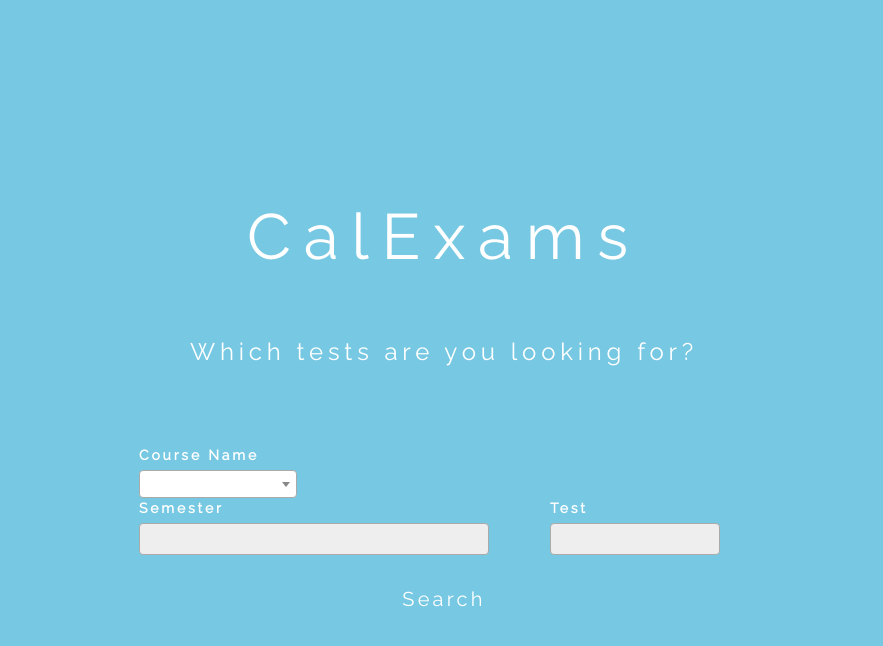
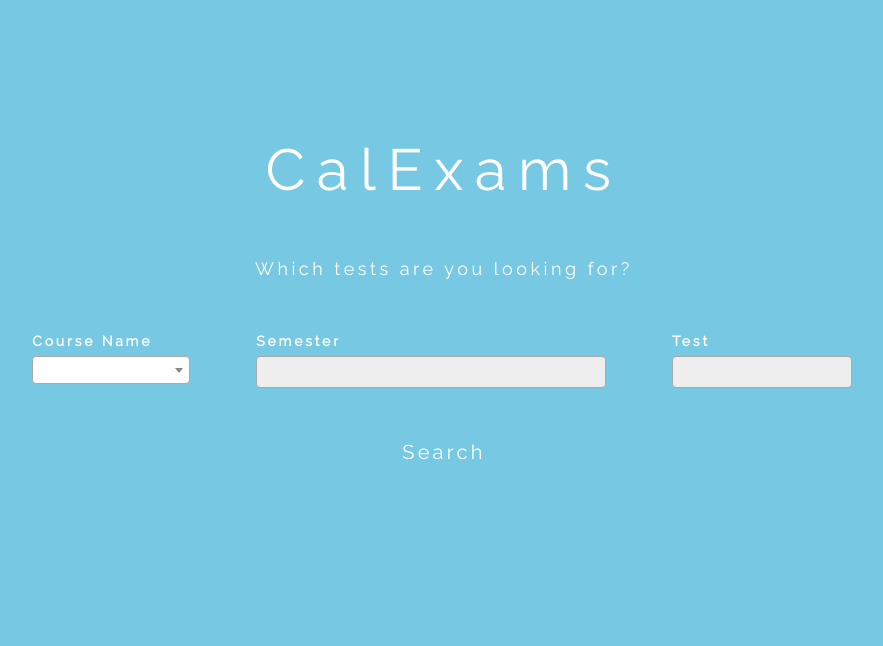
Before and after one commit to LennyDong/BerkTestFinder, a Django app: template mainpage/templates/mainpage/home.html in a window 1280 px wide. Shown: the top 646 px of the page, without its empty margins (196-1079 px from the left). Run offline with Django 3.2, Linux system fonts and the light colour scheme; the template is opened without the code that fills it, so the values that code supplies are empty; parts of the project's set-up code (start-up, migrations or seed data) failed here and were passed over; some libraries are stand-ins or nearby versions.

Commit message:
Modifed styling

```diff
--- a/mainpage/static/mainpage/css/customFont.css
+++ b/mainpage/static/mainpage/css/customFont.css
@@ -3,13 +3,23 @@ h1, h2, h3, h4, h5, h6 {
     color: white
 }
 
+table td, table th {
+    border-top: none !important;
+    color: white;
+    letter-spacing: 2.8px
+}
+
 h1{
-    letter-spacing: 12.8px;
-    font-size: 64px;
+    letter-spacing: 11.6px;
+    font-size: 58px;
 }
 
 h3 {
-    letter-spacing: 4.8px;
+    letter-spacing: 4.76px
+}
+
+h4 {
+    letter-spacing: 3.5px;
 }
 p, div{
     font-family: "Raleway";
@@ -27,6 +37,10 @@ label{
     letter-spacing: 2.8px;
 }
 
+a {
+    color: white !important
+}
+
 #searchButton{
     color: white;
     font-size: 20px;
--- a/mainpage/templates/mainpage/header.html
+++ b/mainpage/templates/mainpage/header.html
@@ -20,7 +20,7 @@
 	</script>
 </head>
 
-<body class="body" style="background-color:#77C8E2">
+<body class="body" style="background-color:#77C8E2"  ng-controller="QueryController as queryCtrl">
 	{% block content %}
 	{% endblock %}
 	<script type="text/javascript" src="{% static 'mainpage/js/angular.min.js' %}"></script>
--- a/mainpage/templates/mainpage/home.html
+++ b/mainpage/templates/mainpage/home.html
@@ -1,17 +1,17 @@
 {% extends 'mainpage/header.html' %}
 
 {% block content %}
-    <div class="container-fluid" style="height: 275px">
-        <h1 class="text-center" style="padding-top: 182px">CalExams</h1>
+    <div class="container-fluid" style="height: 211px" ng-hide="queryCtrl.showTable">
+        <h1 class="text-center" style="padding-top: 118px">CalExams</h1>
     </div>
-    <div class="container-fluid" style="height: 100px">
-        <h3 class="text-center" style="padding-top: 44px">Which tests are you looking for?</h3>
+    <div class="container-fluid" style="height: 100px" ng-hide="queryCtrl.showTable">
+        <h4 class="text-center" style="padding-top: 38px">Which tests are you looking for?</h4>
     </div>
-	<div class = 'container-fluid' style="padding-top: 70px" ng-controller="QueryController as queryCtrl">
+	<div class = 'container-fluid' style="padding-top: 20px">
     		<form id="searchForm" class = 'form-inline' ng-submit="queryCtrl.send(queryCtrl)">
                 <div class="row">
-        			<div class = 'form-group col-md-6 col-md-offset-3'>
-                        <div class='spacer' style="padding-right: 10%">
+        			<div class = 'form-group col-md-8 col-md-offset-2'>
+                        <div class='spacer' style="padding-right: 8%">
                             <div class="fieldTitle">
             				    <label for = "course">Course Name</label>
                             </div>
@@ -24,7 +24,7 @@
                 				</select>
                             </div>
                         </div>
-                        <div class='spacer' style="padding-right: 10%">
+                        <div class='spacer' style="padding-right: 8%">
                             <div class="fieldTitle">
             			        <label for = "semester">Semester</label>
                             </div>
@@ -43,7 +43,7 @@
             				    <label for = "test">Test</label>
                             </div>
                             <div>
-                				<select class='form-control' type="text" id = "test" name="test" placeholder="ex: midterm 1" style="width: 170px"
+                				<select class='form-control' type="text" id = "test" name="test" placeholder="ex: midterm 1" style="width: 180px"
                 							 ng-model="queryCtrl.query.tests" ng-disabled="!queryCtrl.semestersEntered" ng-change="queryCtrl.toggleTest(queryCtrl)"
                 							 multiple="multiple" style="width: 20%">
                 							 <option value="midterm 1">Midterm 1</option>
@@ -55,21 +55,24 @@
                         </div>
         			</div>
                 </div>
-                <div class="row col-md-2 col-md-offset-5" style="text-align: center; padding-top: 30px">
+                <div class="row col-md-2 col-md-offset-5" style="text-align: center; padding-top: 50px">
                     <span id="searchButton" style="color: white;
                                               font-size: 20px;
                                               letter-spacing: 3.2px" onclick="submitForm()">Search</span>
                 </div>
     		</form>
-		<table class="table table-striped">
-			<tr ng-show="queryCtrl.showTable">
-				<th>Instructor</th>
+        <div class="container-fluid col-md-10 col-md-offset-1" style="padding-top: 50px">
+    		<table class="table customTable">
+    			<tr ng-show="queryCtrl.showTable"  style="background-color: transparent;
+                                                          border: none">
+    				<th class="customCell">Instructor</th>
     				<th>Semester</th>
     				<th>Test</th>
     				<th>Exam</th>
     				<th>Solution</th>
     			</tr>
-			<tr ng-repeat="item in queryCtrl.response" ng-hide="queryCtrl.noTest">
+    			<tr ng-repeat="item in queryCtrl.response" style="background-color: transparent;
+                                                                  border: none" ng-hide="queryCtrl.noTest">
     				<td>
     					{% verbatim %}
     						{{item.instructor}}
@@ -105,6 +108,7 @@
     		<h4 class="text-center" ng-show="queryCtrl.loading">
     			<span class="glyphicon glyphicon-refresh glyphicon-refresh-animate"></span> Loading...</h4>
         </div>
+	</div>
     <script>
         function submitForm(){
             $("#searchForm").submit();
--- a/mainpage/views.py
+++ b/mainpage/views.py
@@ -18,9 +18,9 @@ def search(request):
         for semester in semesters:
             for test in request.GET.getlist('tests'):
                 tests.append({
-                    'semester': "{0} {1}".format(semester.season, semester.year),
+                    'semester': "{0} {1}".format(semester.season, semester.year).capitalize(),
                     'instructor': semester.instructor,
-                    'test': test,
+                    'test': test.capitalize(),
                     'exam': semester.getTest(test).test_link,
                     'solution': semester.getTest(test).solution_link,
                     'empty': (semester.getTest(test).test_link == "") and (semester.getTest(test).solution_link == "")
@@ -35,6 +35,6 @@ def getSemesters(request):
         course = Course(request.GET['course'])
         semestersSortedByObjects = sorted([{"semester": sem, "semesterObject": course.getSemesters()[sem]} for sem in course.getSemesters().keys()], key=lambda k:k["semesterObject"], reverse=True)
         response = {
-                'semesters': [{'semester': item["semester"]} for item in semestersSortedByObjects]
+                'semesters': [{'semester': item["semester"].capitalize()} for item in semestersSortedByObjects]
         }
         return HttpResponse(json.dumps(response))
```
Lines whose indentation alone changed are shown as unchanged.
